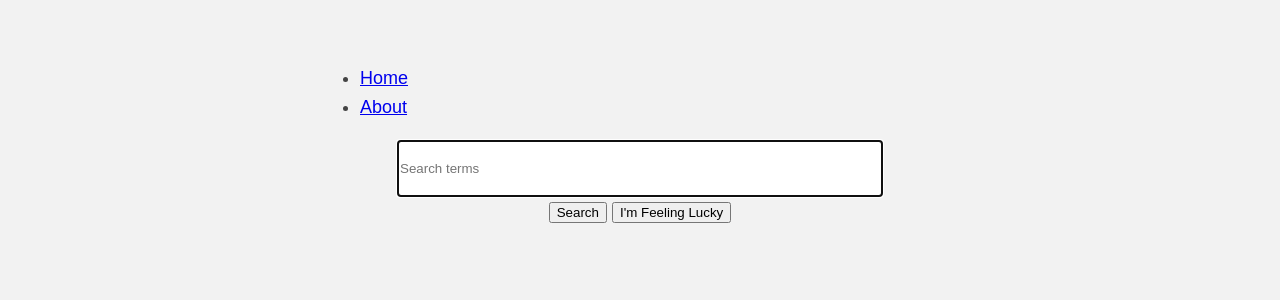
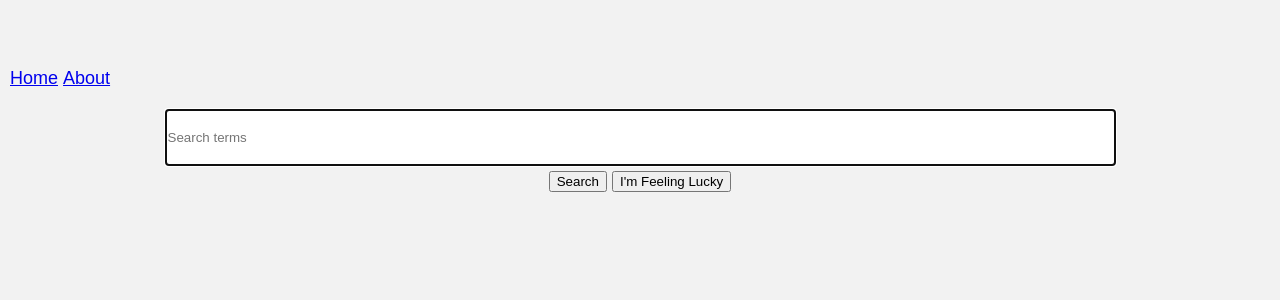
Before and after one commit to aidos-lab/DONUT, a Flask app: page / in a window 1280 px wide. Shown: the top 300 px of the page. Run offline with Flask 2, Linux system fonts and the light colour scheme.

Commit message:
Improved styling

```diff
--- a/dat/static/style.css
+++ b/dat/static/style.css
@@ -2,12 +2,25 @@ body
 {
   font-family:  "IBM Plex Sans", sans-serif;
   margin:       5% auto;
-  max-width:    50%;
   line-height:  1.6;
   font-size:    18px;
   color:        #444;
   background:   #f2f2f2;
   padding:      0 10px;
+}
+
+.navigation
+{
+  list-style-type: none;
+  padding-left:    0px;
+  margin:          0px;
+  width:           100%;
+}
+
+.navigation li
+{
+  list-style-type: none;
+  display:         inline;
 }
 
 .tags ul
@@ -31,8 +44,10 @@ body
 
 .search
 {
-  margin: auto;
-  text-align: center;
+  margin:         auto;
+  padding-top:    1rem;
+  padding-bottom: 1rem;
+  text-align:     center;
 }
 
 .search button
@@ -49,11 +64,18 @@ body
   border: 1px solid black;
 }
 
+.search-results
+{
+  list-style-type: none;
+  padding-left:    0px;
+  margin:          0px;
+  width:           100%;
+}
+
 .search-results li
 {
-  list-style-type: none;
-  display:         block;
-  margin-bottom:   0.5rem;
+  display:       block;
+  margin-bottom: 0.5rem;
 }
 
 .search-results article
--- a/dat/templates/base.html
+++ b/dat/templates/base.html
@@ -6,16 +6,19 @@
 <meta charset="utf-8" />
 <meta name="viewport" content="width=device-width, initial-scale=1" />
 
+<body>
+  <header>
     <nav>
-  <ul>
+      <ul class="navigation">
         <li><a href="/">Home</a></li>
         <li><a href="/about">About</a></li>
       </ul>
     </nav>
+  </header>
 
-<body>
-
+  <section>
   {% include "search.html" %}
+  </section>
 
   <section>
   {% block content %}{% endblock %}
--- a/dat/templates/index.html
+++ b/dat/templates/index.html
@@ -3,16 +3,16 @@
 {% block content %}
 
   {% if data is not none %}
-    <div>
-      <ul>
-        {% for d in data %}
-        <li>
-          {{ d["document"].title }}
-          <a href="{{ url_for('view', identifier=d['id']) }}">(View)</a>
-        </li>
-        {% endfor %}
-      </ul>
-    </div>
+  <ol class="search-results">
+    {% for d in data %}
+    <li>
+      <article>
+        <h1>{{ d["document"].title }}</h1>
+        <a href="{{ url_for('view', identifier=d['id']) }}">(View)</a>
+      </article>
+    </li>
+    {% endfor %}
+  </ol>
   {% endif %}
 
 {% endblock %}
```
Lines whose indentation alone changed are shown as unchanged.
